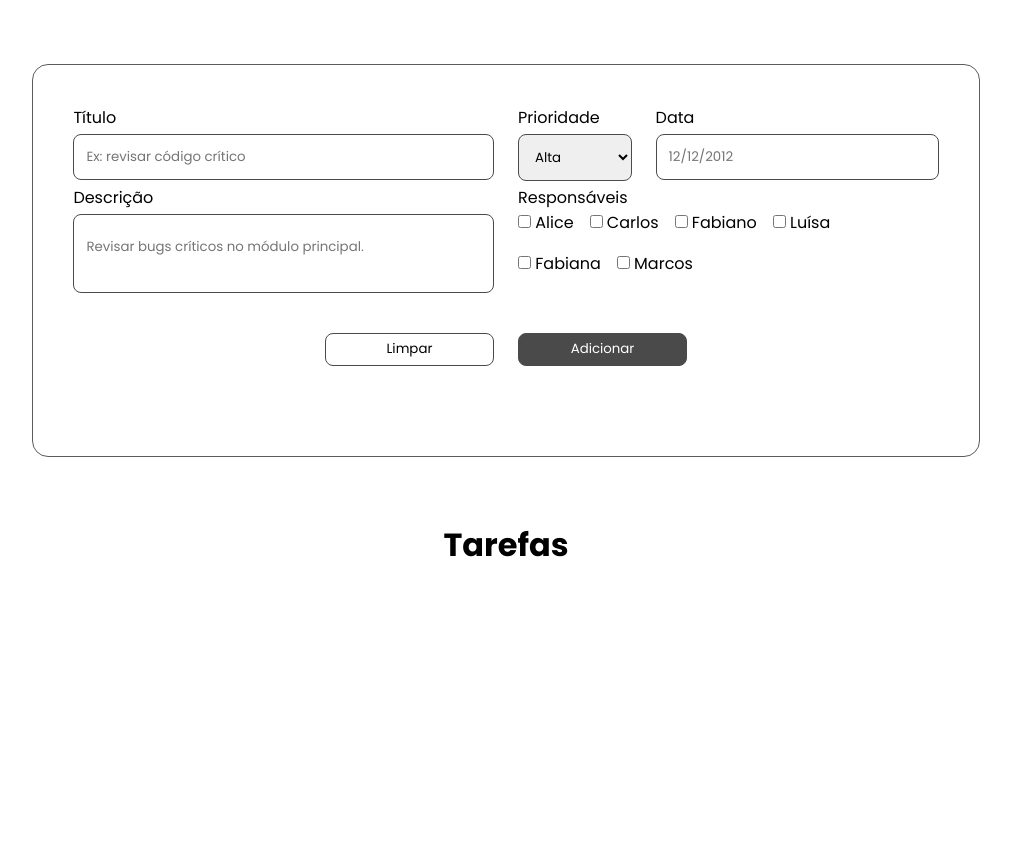
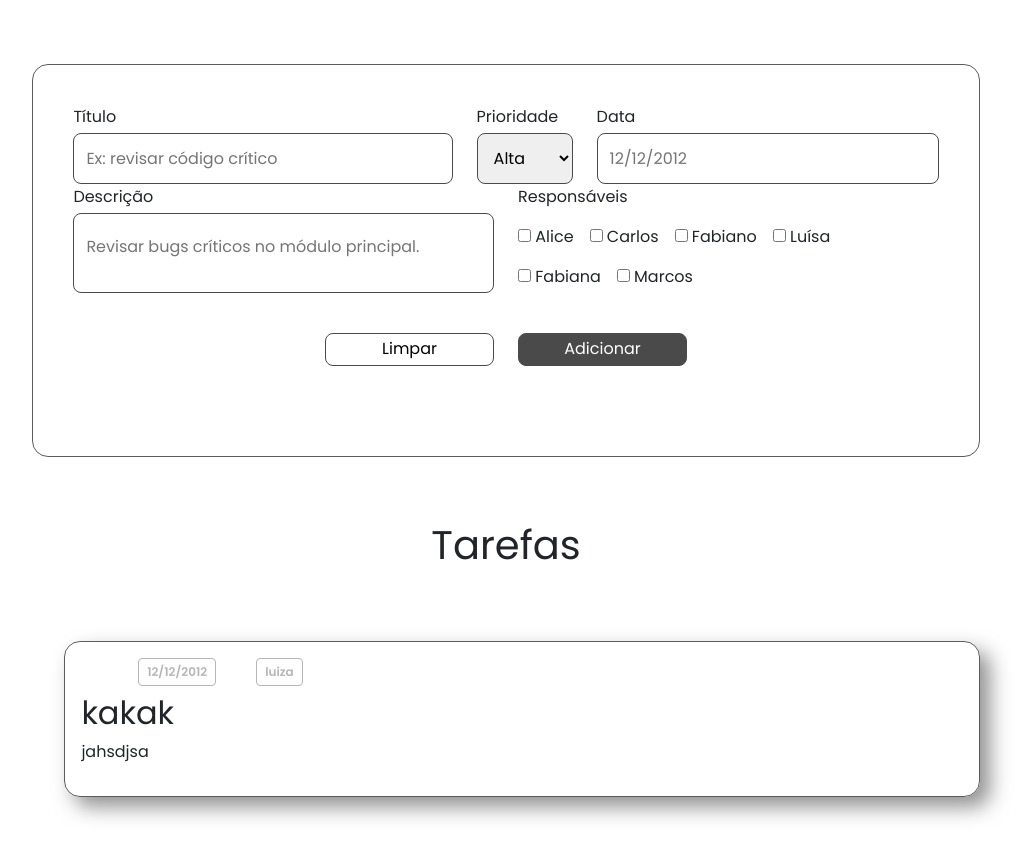
Before and after one commit to fkauanGIT/Gerenciador-de-Tarefas, a website with bundled scripts: page index.html in a window 1280 px wide. Shown: the whole page, without its empty margins (134-1167 px from the left). Built offline with nearby package versions, Linux system fonts and the light colour scheme.

Commit message:
14-commit

```diff
--- a/index.html
+++ b/index.html
@@ -12,6 +12,8 @@
     <link href="https://fonts.googleapis.com/css2?family=Poppins:wght@400;600;700&display=swap" rel="stylesheet">
 
     <link rel="stylesheet" href="css/styles.css"> <!-- Estilos Compilados do SASS-->
+
+    <link href="https://cdn.jsdelivr.net/npm/bootstrap@5.3.3/dist/css/bootstrap.min.css" rel="stylesheet" integrity="sha384-QWTKZyjpPEjISv5WaRU9OFeRpok6YctnYmDr5pNlyT2bRjXh0JMhjY6hW+ALEwIH" crossorigin="anonymous">
 </head>
 
 <body>
@@ -94,6 +96,21 @@
 
         <ul class="contents">
             <!-- Dinamicamente -->
+            <li class="containerTask">
+                <div class="div_containerTask">
+                    <div class="informationTask">
+                        <div class="priority priority-alta">Alta</div>
+                        <div class="date">12/12/2012</div>
+                        <ul class="responsabilitys">
+                            <li class="name">luiza</li>
+                        </ul>
+                    </div>
+                    <div class="namDescriptionTask">
+                        <h2 class="title">kakak</h2>
+                        <p class="description">jahsdjsa</p>
+                    </div>
+                </div>
+            </li>
         </ul>
     </main>
 
--- a/js/constantes.js
+++ b/js/constantes.js
@@ -60,6 +60,9 @@ export const arrangeAccordingToOrder = () => {
                 <p class="description">${task.description}</p>
             </div>
         </div>
+        <div class"trash">
+
+        </div>
         `;
 
         taskList.appendChild(Task);
```
